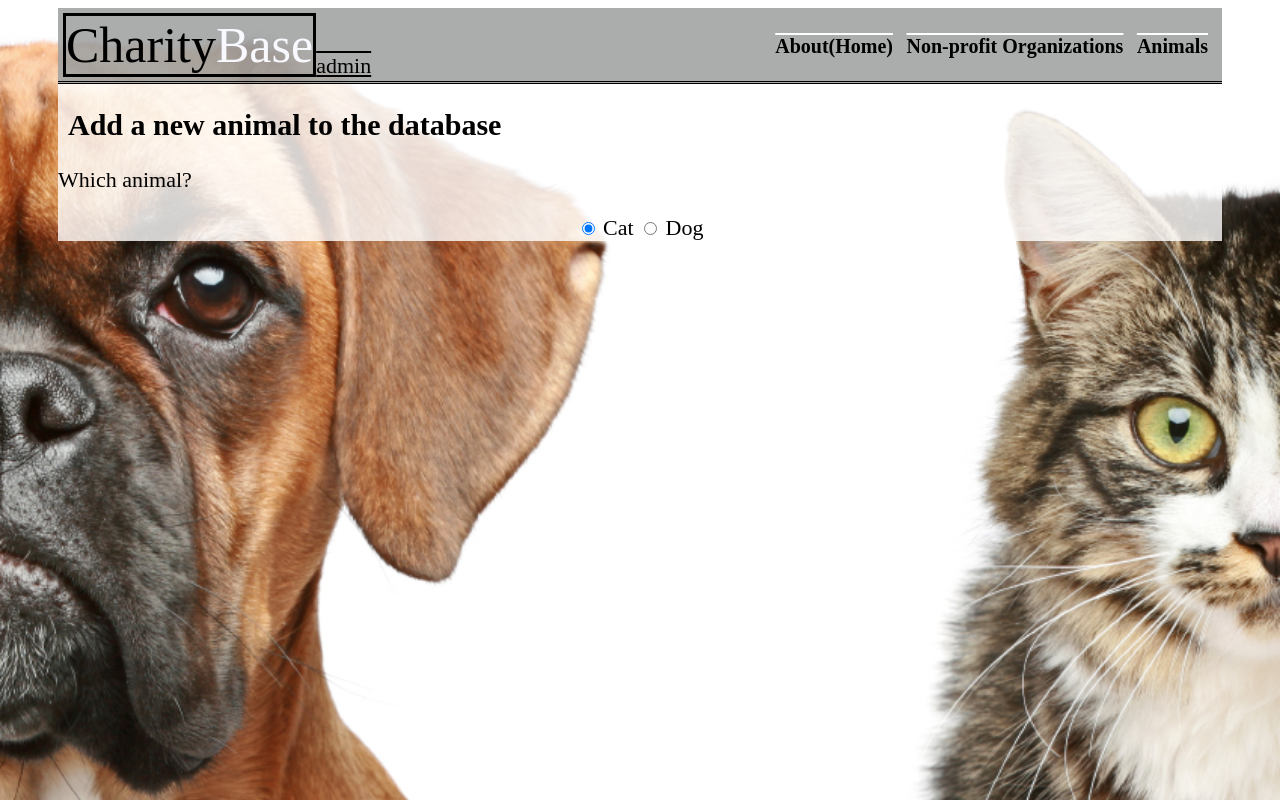
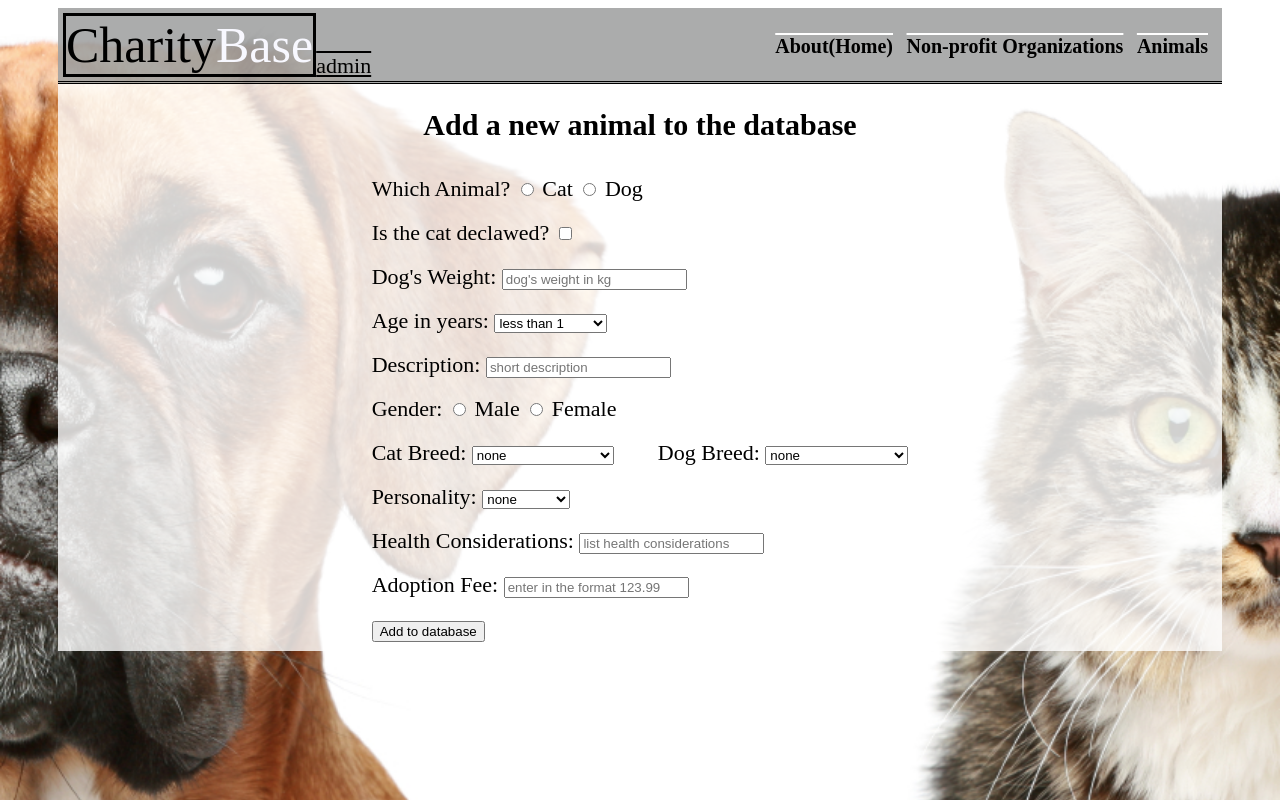
Before and after one commit to ColeBrauer/CharityBase, a PHP site: page /AdminAnimals.html in a window 1280 px wide. Run offline with PHP 8.4, Linux system fonts and the light colour scheme.

Commit message:
input page for animals

```diff
--- a/CharityBase/AdminAnimals.html
+++ b/CharityBase/AdminAnimals.html
@@ -23,11 +23,141 @@
 		</div>
         <!--TODO: update action link-->
         <div class="animalPostBox">
-            <form>
-                <p>Which animal?</p>
-                <input type="radio" name="animal" value="cat" checked> Cat
-                <input type="radio" name="animal" value="dog"> Dog
-            </form>
+            <div style="display: inline-block; text-align: left;">
+                <form>
+                    <div class="animalInput">
+                        <label>
+                            Which Animal?
+                            <input type="radio" name="animal" value="cat"> Cat
+                            <input type="radio" name="animal" value="dog"> Dog
+                        </label>
+                    </div>
+                    <div>
+                        <label for="declawed">Is the cat declawed?</label>
+                        <input name="declawed" id="declawed" type="checkbox">
+                    </div>
+                    <div>
+                        <label>
+                        Dog's Weight:
+                        <input name="weight" type="weight" placeholder="dog's weight in kg" required>
+                        </label>
+                    </div>
+                    <div>
+                        <label>
+                            Age in years:
+                            <select name="age">
+                                <option>less than 1</option>
+                                <option>2</option>
+                                <option>3</option>
+                                <option>4</option>
+                                <option>5</option>
+                                <option>6</option>
+                                <option>7</option>
+                                <option>8</option>
+                                <option>9</option>
+                                <option>10</option>
+                                <option>11</option>
+                                <option>12</option>
+                                <option>13</option>
+                                <option>14</option>
+                                <option>15</option>
+                                <option>greater than 15</option>
+                            </select>
+                        </label>
+                    </div>
+                        <label>
+                            Description:
+                            <input name="description" type="text" placeholder="short description">
+                        </label>
+                    <div>
+                        <label>
+                            Gender:
+                            <input type="radio" name="gender" value="male"> Male
+                            <input type="radio" name="gender" value="female"> Female
+                        </label>
+                    </div>
+                    <div>
+                        <label>
+                            Cat Breed:
+                            <select name="catBreed">
+                                <option>none</option>
+                                <option>American Shorthair</option>
+                                <option>British Shorthair</option>
+                                <option>Burmese</option>
+                                <option>Domestic Shorthair</option>
+                                <option>Domesting Longhair</option>
+                                <option>Himalayan</option>
+                                <option>Maine Coon</option>
+                                <option>Norwegian Forest</option>
+                                <option>Persian</option>
+                                <option>Ragdoll</option>
+                                <option>Russian Blue</option>
+                                <option>Savannah</option>
+                                <option>Scottish Fold</option>
+                                <option>Siamese</option>
+                                <option>Sphynx</option>
+                                <option>Other</option>
+                            </select>
+                        </label> &nbsp;&nbsp;&nbsp;&nbsp;&nbsp;&nbsp;
+                        <label>
+                            Dog Breed:
+                            <select name="dogBreed">
+                                <option>none</option>
+                                <option>Akita</option>
+                                <option>Australian Shepherd</option>
+                                <option>Beagle</option>
+                                <option>Border Collie</option>
+                                <option>Bulldog</option>
+                                <option>Cockapoo</option>
+                                <option>Corgi</option>
+                                <option>Dachshund</option>
+                                <option>German Shepherd</option>
+                                <option>Golden Retriever</option>
+                                <option>Jack Russell Terrier</option>
+                                <option>Labrador Retriever</option>
+                                <option>Maltese</option>
+                                <option>Pomeranian</option>
+                                <option>Poodle</option>
+                                <option>Saint Bernard</option>
+                                <option>Scottish Terrier</option>
+                                <option>Other</option>
+                            </select>
+                        </label>
+                    </div>
+                    <div>
+                        <label>
+                            Personality:
+                            <select name="personality">
+                                <option>none</option>
+                                <option>Aggressive</option>
+                                <option>Calm</option>
+                                <option>Cuddly</option>
+                                <option>Energetic</option>
+                                <option>Friendly</option>
+                                <option>Passive</option>
+                                <option>Socialable</option>
+                                <option>Territorial</option>
+                                <option>Timid</option>
+                            </select>
+                        </label>
+                    </div>
+                    <div>
+                        <label>
+                            Health Considerations:
+                            <input name="healthConsiderations" type="text" placeholder="list health considerations">
+                        </label>
+                    </div>
+                    <div>
+                        <label>
+                            Adoption Fee:
+                            <input name="adoptionFee" type="text" placeholder="enter in the format 123.99">
+                        </label>
+                    </div>
+                    <div>
+                        <input type="submit" value="Add to database" name="animalSubmit">
+                    </div>
+                </form>
+            </div>
         </div>
 
         <form method="POST" action="">
--- a/CharityBase/adminAnimalsStyle.css
+++ b/CharityBase/adminAnimalsStyle.css
@@ -120,8 +120,6 @@ text-align: left;
 #resultTerriers{display:none;}
 #resultToy{display:none;}
 
-
-
 .contenttext
 {
 	margin-top:0px;
@@ -136,9 +134,10 @@ color:#000000;
 font-size:40px;
 margin-bottom:0px;
 }
+
 .admincontenttext h2
 {
-	text-align:left;
+	text-align: center;
 
 color:#000000;
 font-size:30px;
@@ -165,8 +164,9 @@ body {
 	background-attachment: fixed;
 }
 
+/*
 *{text-align:center;}
-
+*/
 #container
 {
 	width:800px;
@@ -269,3 +269,12 @@ text-align: center;
 }
 
 p {text-align: left;}
+
+.animalPostBox {
+	text-align: center;
+	line-height: 200%;
+}
+
+.animalInput {
+	display: inline-block;
+}
```
